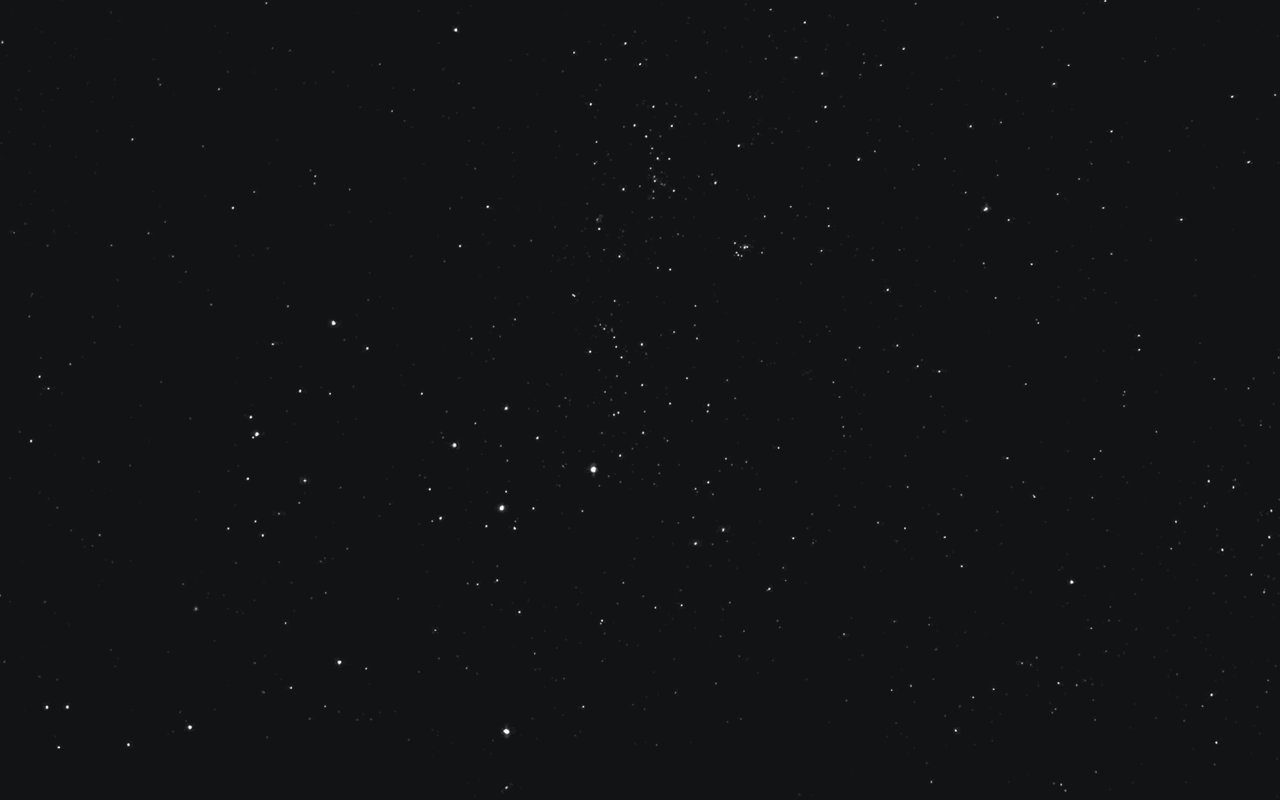
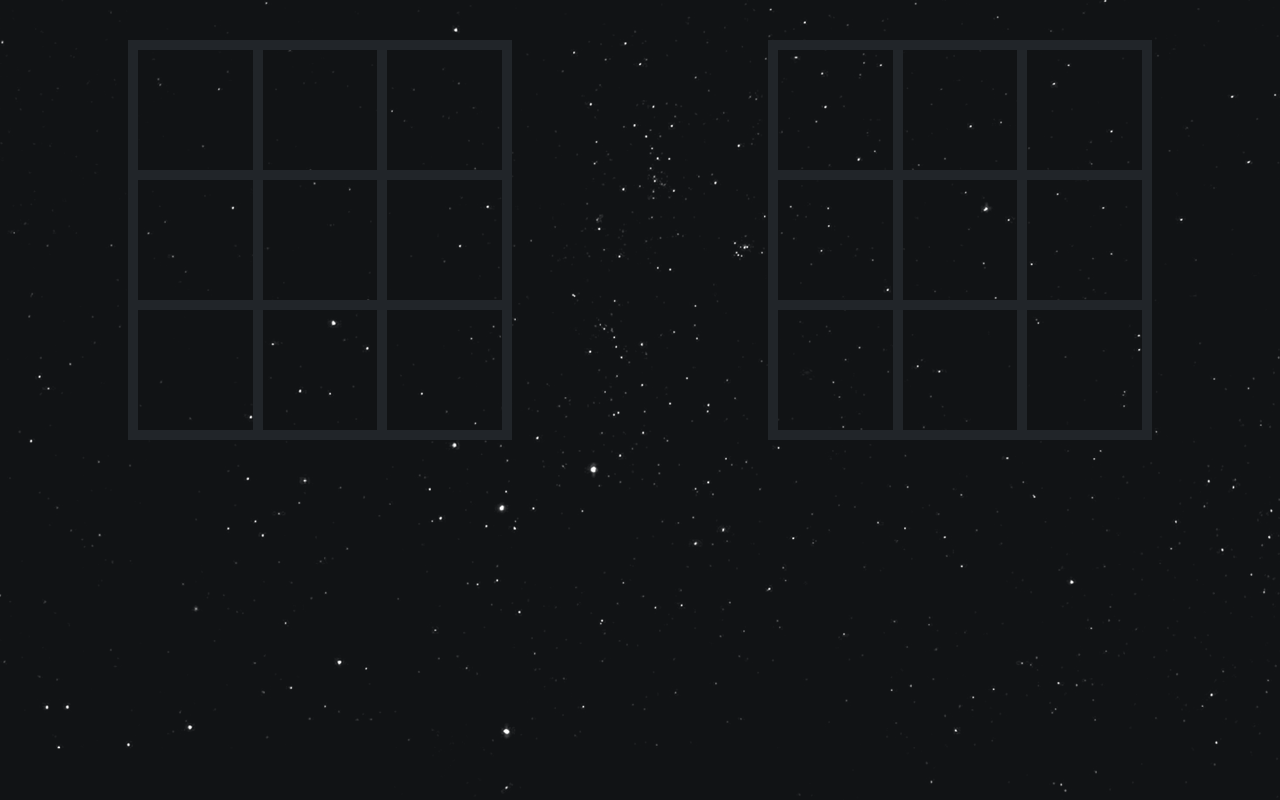
Before and after one commit to Hanzo253/pazaak-frontend, an Angular app: page /pazaak in a window 1280 px wide. Before the commit this address led to /. Built offline with nearby package versions, Linux system fonts and the light colour scheme.

Commit message:
created placeholder menu with appropiate routing

```diff
--- a/src/app/app-routing.module.ts
+++ b/src/app/app-routing.module.ts
@@ -1,10 +1,22 @@
 import { NgModule } from '@angular/core';
 import { RouterModule, Routes } from '@angular/router';
+import { MainMenuComponent } from './main-menu/main-menu.component';
+import { PazaakBoardComponent } from './pazaak-board/pazaak-board.component';
 
-const routes: Routes = [];
+const routes: Routes = [
+  {
+    path: '',
+    component: MainMenuComponent
+  },
+  {
+    path: 'pazaak',
+    component: PazaakBoardComponent
+  }
+];
 
 @NgModule({
   imports: [RouterModule.forRoot(routes)],
   exports: [RouterModule]
 })
+
 export class AppRoutingModule { }
--- a/src/app/app.component.html
+++ b/src/app/app.component.html
@@ -1 +1,2 @@
 <div class="stars"></div>
+<router-outlet></router-outlet>
--- a/src/app/app.module.ts
+++ b/src/app/app.module.ts
@@ -4,11 +4,13 @@ import { BrowserModule } from '@angular/platform-browser';
 import { AppRoutingModule } from './app-routing.module';
 import { AppComponent } from './app.component';
 import { MainMenuComponent } from './main-menu/main-menu.component';
+import { PazaakBoardComponent } from './pazaak-board/pazaak-board.component';
 
 @NgModule({
   declarations: [
     AppComponent,
-    MainMenuComponent
+    MainMenuComponent,
+    PazaakBoardComponent
   ],
   imports: [
     BrowserModule,
--- a/src/app/main-menu/main-menu.component.css
+++ b/src/app/main-menu/main-menu.component.css
@@ -0,0 +1,43 @@
+.flex-center {
+  display: flex;
+  justify-content: center;
+  align-items: center;
+}
+
+.title-section {
+  min-height: 30vh;
+}
+
+.heading {
+  font-size: 5rem;
+  /* color: #ffd43b; */
+  color: #111315;
+  /* -webkit-text-stroke: 1px #ffd43b; */
+  text-shadow: 2px 0 0 #ffd43b, -2px 0 0 #ffd43b, 0 2px 0 #ffd43b,
+    0 -2px 0 #ffd43b, 1px 1px #ffd43b, -1px -1px 0 #ffd43b, 1px -1px 0 #ffd43b,
+    -1px 1px 0 #ffd43b;
+}
+
+.menu-section {
+  min-height: 30vh;
+}
+
+.menu {
+  list-style: none;
+  z-index: 1;
+}
+
+.options {
+  font-size: 1.5rem;
+  border: 4mm ridge #1864ab;
+  cursor: pointer;
+  margin: 1rem auto;
+}
+
+.options:hover {
+  background-color: #339af0;
+}
+
+.option {
+  margin: 0.5rem;
+}
--- a/src/app/main-menu/main-menu.component.html
+++ b/src/app/main-menu/main-menu.component.html
@@ -1 +1,12 @@
-<p>main-menu works!</p>
+<section class="title-section flex-center">
+  <h1 class="heading">Pazaak</h1>
+</section>
+<section class="menu-section flex-center">
+  <ul class="menu">
+    <li class="options" routerLink="/pazaak">
+      <p class="option">Play Game</p>
+    </li>
+    <li class="options"><p class="option">View profile</p></li>
+    <li class="options"><p class="option">Match History</p></li>
+  </ul>
+</section>
--- /dev/null
+++ b/src/app/pazaak-board/pazaak-board.component.css
@@ -0,0 +1,32 @@
+.board {
+  position: relative;
+  min-height: 60vh;
+  display: flex;
+  /* flex-direction: column; */
+  justify-content: center;
+  align-items: center;
+}
+
+.pazaak-grid {
+  display: grid;
+  grid-template-columns: repeat(3, 1fr);
+  grid-template-rows: repeat(3, 1fr);
+  min-width: 30%;
+  min-height: 50vh;
+  border: #212529 5px solid;
+  margin: 0 auto;
+  position: relative;
+  /* background-color: antiquewhite; */
+}
+
+.box {
+  /* background-color: #495057; */
+  max-width: 100%;
+  max-height: 100%;
+  border: #212529 5px solid;
+  display: flex;
+  flex-direction: column;
+  justify-content: center;
+  align-items: center;
+  /* color: #212529; */
+}
--- /dev/null
+++ b/src/app/pazaak-board/pazaak-board.component.html
@@ -0,0 +1,60 @@
+<section class="board">
+  <div class="pazaak-grid">
+    <div class="box-1 box" data-index-number="1">
+      <span class="symbol symbol-1"></span>
+    </div>
+    <div class="box-2 box" data-index-number="2">
+      <span class="symbol symbol-2"></span>
+    </div>
+    <div class="box-3 box" data-index-number="3">
+      <span class="symbol symbol-3"></span>
+    </div>
+    <div class="box-4 box" data-index-number="4">
+      <span class="symbol symbol-4"></span>
+    </div>
+    <div class="box-5 box" data-index-number="5">
+      <span class="symbol symbol-5"></span>
+    </div>
+    <div class="box-6 box" data-index-number="6">
+      <span class="symbol symbol-6"></span>
+    </div>
+    <div class="box-7 box" data-index-number="7">
+      <span class="symbol symbol-7"></span>
+    </div>
+    <div class="box-8 box" data-index-number="8">
+      <span class="symbol symbol-8"></span>
+    </div>
+    <div class="box-9 box" data-index-number="9">
+      <span class="symbol symbol-9"></span>
+    </div>
+  </div>
+  <div class="pazaak-grid">
+    <div class="box-1 box" data-index-number="1">
+      <span class="symbol symbol-1"></span>
+    </div>
+    <div class="box-2 box" data-index-number="2">
+      <span class="symbol symbol-2"></span>
+    </div>
+    <div class="box-3 box" data-index-number="3">
+      <span class="symbol symbol-3"></span>
+    </div>
+    <div class="box-4 box" data-index-number="4">
+      <span class="symbol symbol-4"></span>
+    </div>
+    <div class="box-5 box" data-index-number="5">
+      <span class="symbol symbol-5"></span>
+    </div>
+    <div class="box-6 box" data-index-number="6">
+      <span class="symbol symbol-6"></span>
+    </div>
+    <div class="box-7 box" data-index-number="7">
+      <span class="symbol symbol-7"></span>
+    </div>
+    <div class="box-8 box" data-index-number="8">
+      <span class="symbol symbol-8"></span>
+    </div>
+    <div class="box-9 box" data-index-number="9">
+      <span class="symbol symbol-9"></span>
+    </div>
+  </div>
+</section>
--- /dev/null
+++ b/src/app/pazaak-board/pazaak-board.component.ts
@@ -0,0 +1,15 @@
+import { Component, OnInit } from '@angular/core';
+
+@Component({
+  selector: 'app-pazaak-board',
+  templateUrl: './pazaak-board.component.html',
+  styleUrls: ['./pazaak-board.component.css']
+})
+export class PazaakBoardComponent implements OnInit {
+
+  constructor() { }
+
+  ngOnInit(): void {
+  }
+
+}
```
Also changed, not shown: 1 other file (tests, documents, lock files or other folders).
